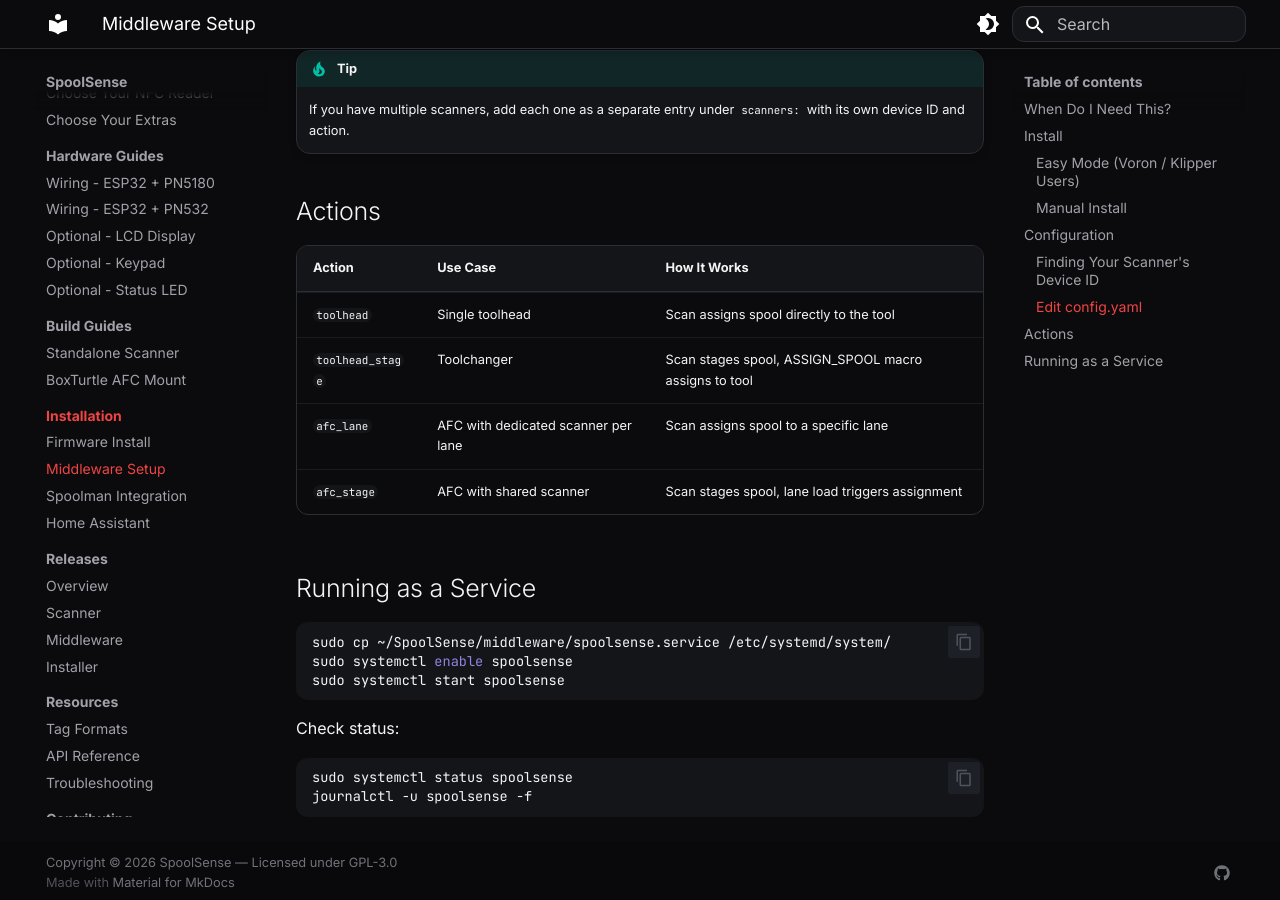
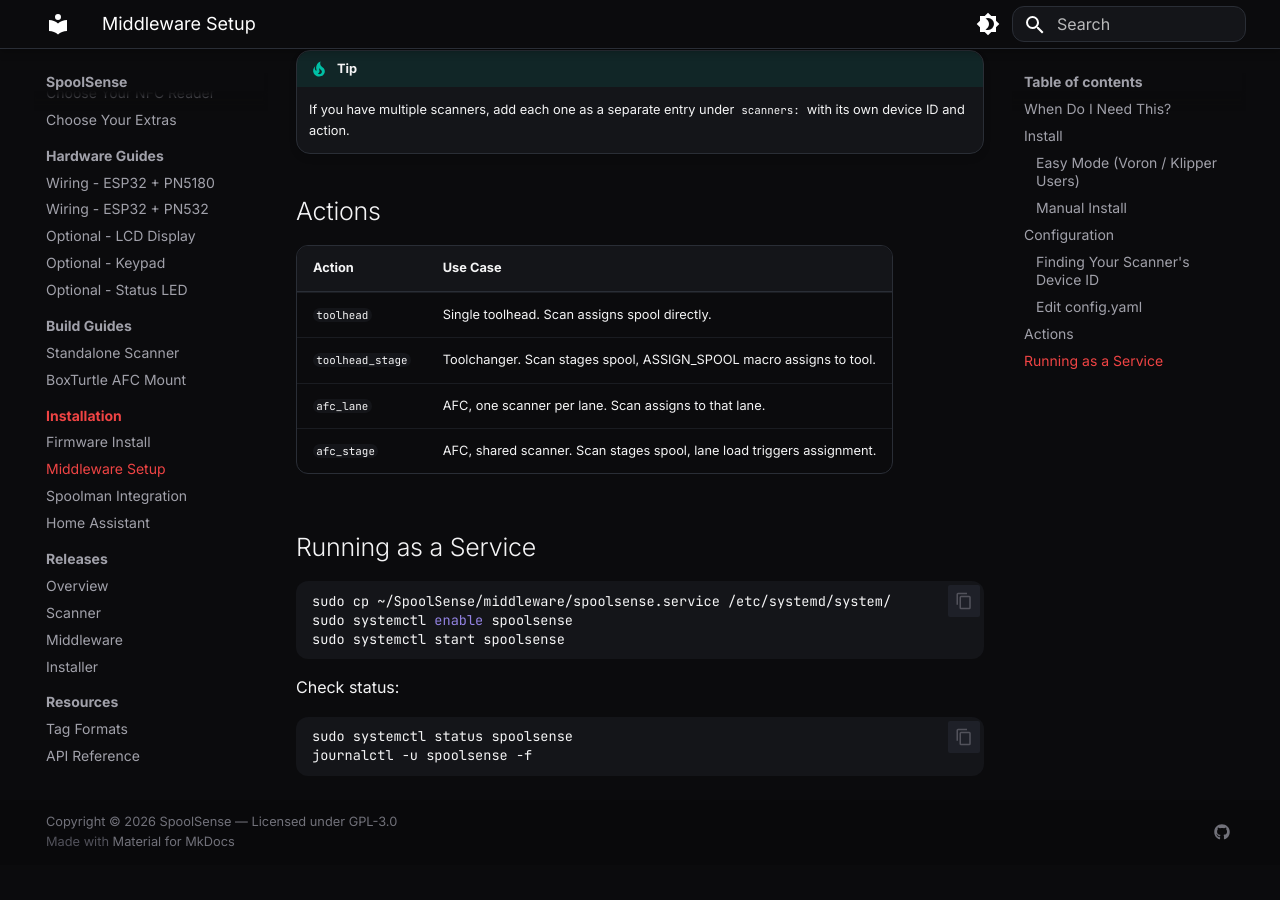
Before and after one commit to SpoolSense/spoolsense.org, an MkDocs documentation site: the page built from docs/installation/middleware.md, in a window 1280 px wide and 900 px high, scrolled down 2135 px. Built offline with MkDocs 1.6.1 and Material for MkDocs 9.7.7, drawn with Linux system fonts in a browser that asks for light colours; after the commit the page ends 3000 px from its top, so only the background shows below that.

Commit message:
docs: shorten actions table to prevent line wrapping

```diff
--- a/docs/installation/middleware.md
+++ b/docs/installation/middleware.md
@@ -83,12 +83,12 @@ scanners:
 
 ## Actions
 
-| Action | Use Case | How It Works |
-|--------|----------|--------------|
-| `toolhead` | Single toolhead | Scan assigns spool directly to the tool |
-| `toolhead_stage` | Toolchanger | Scan stages spool, ASSIGN_SPOOL macro assigns to tool |
-| `afc_lane` | AFC with dedicated scanner per lane | Scan assigns spool to a specific lane |
-| `afc_stage` | AFC with shared scanner | Scan stages spool, lane load triggers assignment |
+| Action | Use Case |
+|--------|----------|
+| `toolhead` | Single toolhead. Scan assigns spool directly. |
+| `toolhead_stage` | Toolchanger. Scan stages spool, ASSIGN_SPOOL macro assigns to tool. |
+| `afc_lane` | AFC, one scanner per lane. Scan assigns to that lane. |
+| `afc_stage` | AFC, shared scanner. Scan stages spool, lane load triggers assignment. |
 
 ## Running as a Service
 
```
